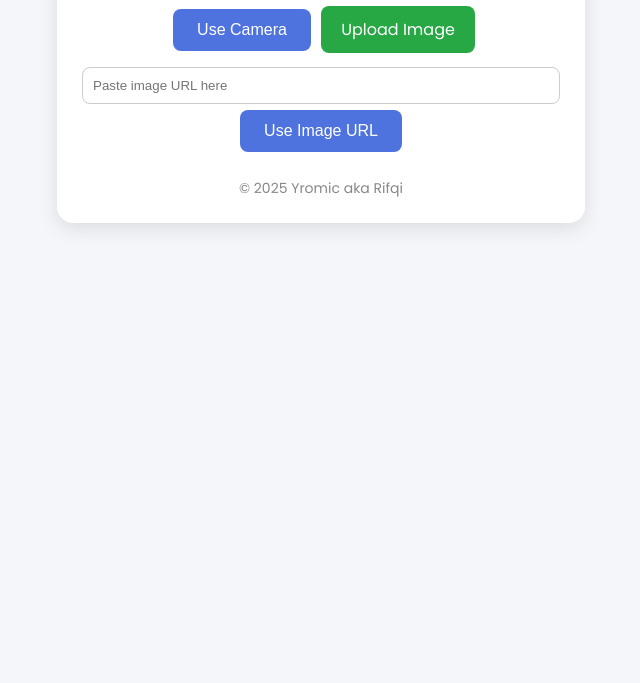
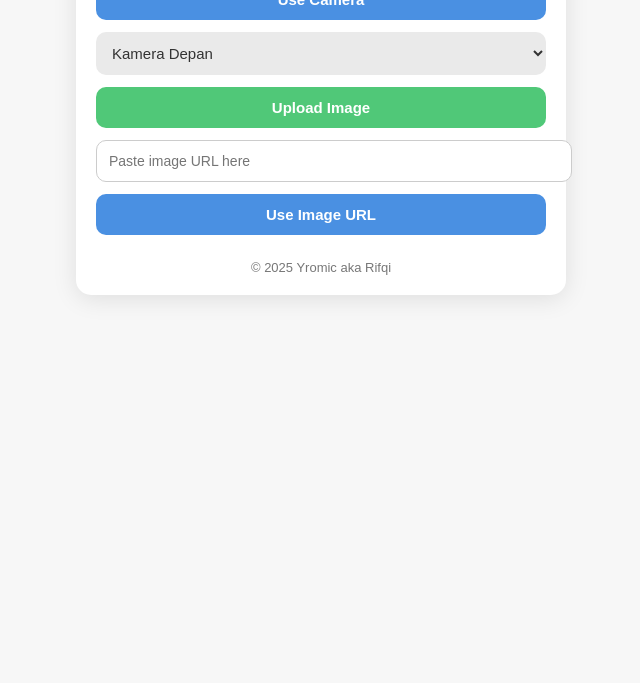
Before and after one commit to yromic/tomato-leaf-disease-cnn, a plain HTML site: page index.html in a window 1280 px wide. Shown: the part 117-800 px from the top of the page, without its empty margins (319-959 px from the left). Drawn offline with Linux system fonts and the light colour scheme.

Commit message:
dropdown camera and fix ui

```diff
--- a/index.html
+++ b/index.html
@@ -12,81 +12,113 @@
 
     <style>
       body {
+        font-family: Arial, sans-serif;
+        background: #f7f7f7;
         margin: 0;
-        font-family: "Poppins", sans-serif;
-        background: #f5f6fa;
+        padding: 20px;
         display: flex;
         justify-content: center;
-        padding: 40px;
       }
 
       .container {
+        max-width: 450px;
         width: 100%;
-        max-width: 480px;
         background: #fff;
-        padding: 24px;
-        border-radius: 16px;
-        box-shadow: 0 6px 20px rgba(0, 0, 0, 0.1);
+        padding: 20px;
+        border-radius: 15px;
+        box-shadow: 0 4px 25px rgba(0, 0, 0, 0.1);
         text-align: center;
       }
 
       h1 {
-        margin-top: 0;
-        font-size: 26px;
-        font-weight: 600;
+        font-size: 22px;
+        margin-bottom: 15px;
         color: #333;
       }
 
+      .controls {
+        display: flex;
+        flex-direction: column;
+        gap: 12px;
+        margin-bottom: 20px;
+      }
+
+      button,
+      select {
+        width: 100%;
+        padding: 12px;
+        border-radius: 10px;
+        border: none;
+        font-size: 15px;
+        cursor: pointer;
+      }
+
       button {
-        background: #4e73df;
-        border: none;
+        background: #4a90e2;
         color: white;
-        padding: 12px 24px;
-        border-radius: 8px;
-        font-size: 16px;
-        cursor: pointer;
-        transition: 0.2s;
-        margin: 6px;
+        font-weight: bold;
       }
 
       button:hover {
-        background: #3953a8;
+        background: #357ac9;
+      }
+
+      select {
+        background: #eaeaea;
+        color: #333;
+      }
+
+      .upload-btn {
+        background: #50c878;
+        color: white;
+        display: block;
+        cursor: pointer;
+        padding: 12px;
+        border-radius: 10px;
+        font-size: 15px;
+        font-weight: bold;
+      }
+
+      .upload-btn:hover {
+        background: #3dbb67;
+      }
+
+      #image-url-input {
+        width: 100%;
+        padding: 12px;
+        border-radius: 10px;
+        border: 1px solid #ccc;
+        font-size: 14px;
       }
 
       #webcam-container,
       #image-preview {
-        margin-top: 16px;
+        margin-top: 20px;
       }
 
+      #webcam-container canvas,
       #image-preview img {
-        width: 300px;
+        width: 100%;
         border-radius: 12px;
         margin-top: 10px;
-        box-shadow: 0 4px 12px rgba(0, 0, 0, 0.12);
       }
 
-      .label-box {
-        background: #f1f3f7;
-        margin-top: 8px;
-        padding: 10px;
-        border-radius: 6px;
-        font-size: 14px;
-        text-align: left;
+      #label-container {
+        margin-top: 15px;
+        font-size: 16px;
       }
 
-      input[type="file"] {
-        display: none;
+      .credit {
+        margin-top: 25px;
+        font-size: 13px;
+        color: #777;
       }
-      label.upload-btn {
-        background: #28a745;
-        padding: 12px 20px;
-        color: white;
-        border-radius: 8px;
-        cursor: pointer;
-        font-size: 16px;
+
+      /* Responsiveness */
+      @media (max-width: 480px) {
+        .container {
+          padding: 15px;
         }
-      label.upload-btn:hover {
-        background: #1f7f35;
       }
     </style>
   </head>
@@ -95,30 +127,36 @@
     <div class="container">
       <h1>Tomato Classification</h1>
 
+      <div class="controls">
         <button onclick="startCamera()">Use Camera</button>
+
+        <select id="camera-select">
+          <option value="user">Kamera Depan</option>
+          <option value="environment">Kamera Belakang</option>
+        </select>
+
         <label class="upload-btn" for="file-input">Upload Image</label>
-      <input type="file" id="file-input" accept="image/*" />
+        <input
+          type="file"
+          id="file-input"
+          accept="image/*"
+          style="display: none"
+        />
+
         <input
           type="text"
           id="image-url-input"
           placeholder="Paste image URL here"
-        style="
-          width: 95%;
-          padding: 10px;
-          margin-top: 10px;
-          border-radius: 8px;
-          border: 1px solid #ccc;
-        "
         />
 
         <button onclick="loadImageFromURL()">Use Image URL</button>
+      </div>
 
       <div id="webcam-container"></div>
       <div id="image-preview"></div>
       <div id="label-container"></div>
-      <div style="margin-top: 20px; font-size: 14px; color: #888">
-        © 2025 Yromic aka Rifqi
-      </div>
+
+      <div class="credit">© 2025 Yromic aka Rifqi</div>
     </div>
 
     <script src="https://cdn.jsdelivr.net/npm/@tensorflow/tfjs@latest/dist/tf.min.js"></script>
@@ -151,8 +189,15 @@
         document.getElementById("webcam-container").innerHTML = "";
 
         const flip = true;
+
+        const facingMode = document.getElementById("camera-select").value;
+
         webcam = new tmImage.Webcam(300, 300, flip);
-        await webcam.setup();
+
+        await webcam.setup({
+          facingMode: facingMode,
+        });
+
         await webcam.play();
 
         document.getElementById("webcam-container").appendChild(webcam.canvas);
```
Lines whose indentation alone changed are shown as unchanged.
